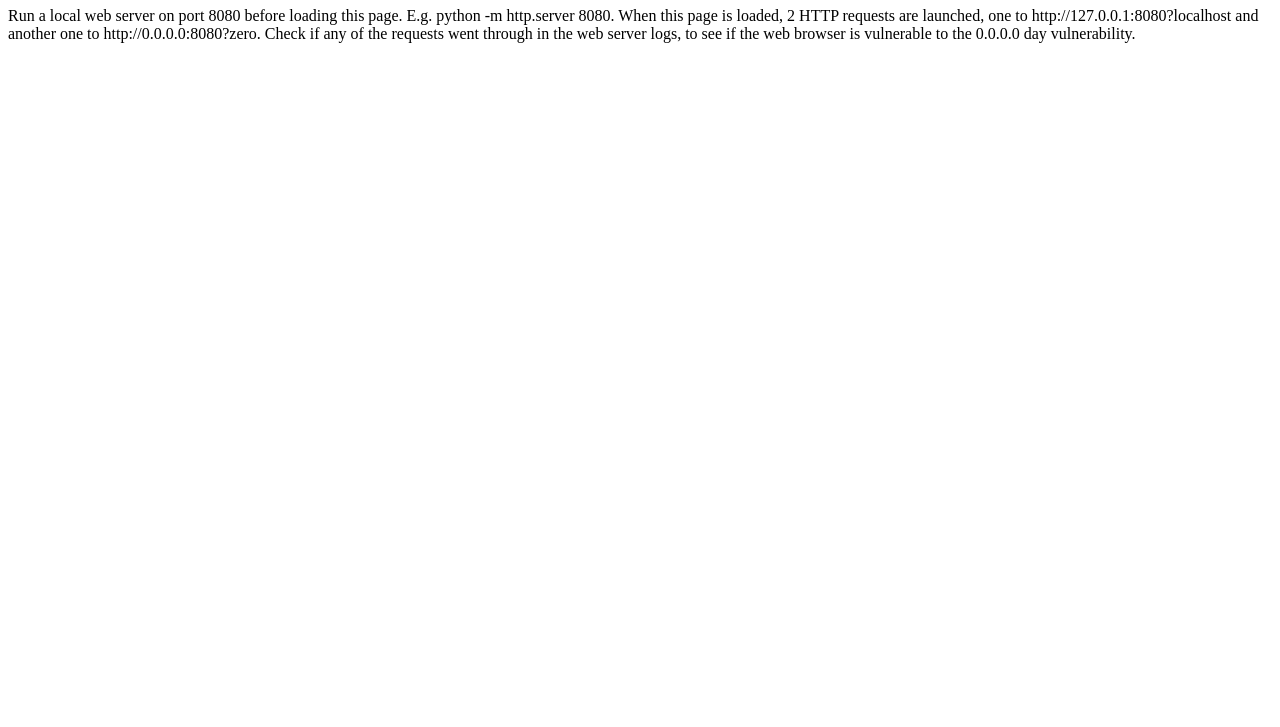
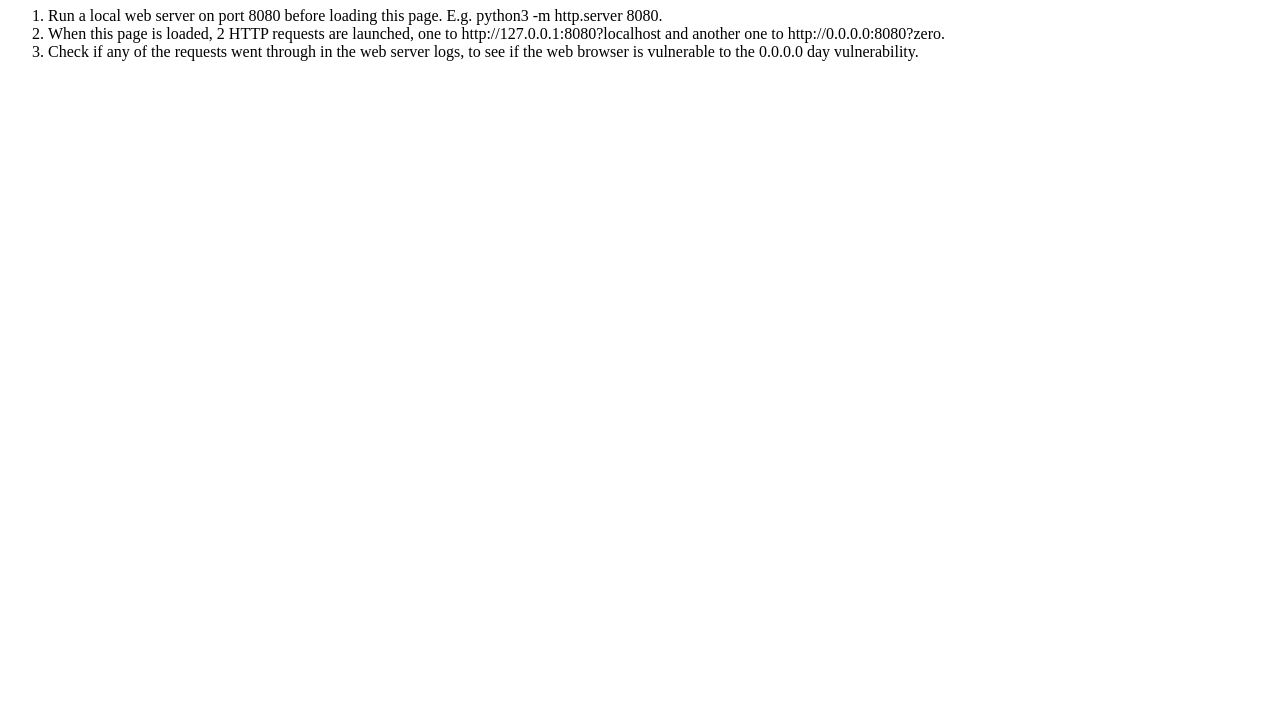
Before and after one commit to jllaneras/zero.zero.zero.zero, a plain HTML site: page index.html in a window 1280 px wide. Shown: the part 73-800 px from the top of the page. Drawn offline with Linux system fonts and the light colour scheme.

Commit message:
Update index.html

```diff
--- a/index.html
+++ b/index.html
@@ -4,11 +4,11 @@
 
 <h1><a href="https://www.oligo.security/blog/0-0-0-0-day-exploiting-localhost-apis-from-the-browser">0.0.0.0 day vulnerabilty</a> test</h1>
 
-<p>
-Run a local web server on port 8080 before loading this page. E.g. python -m http.server 8080.
-When this page is loaded, 2 HTTP requests are launched, one to http://127.0.0.1:8080?localhost and another one to http://0.0.0.0:8080?zero.
-Check if any of the requests went through in the web server logs, to see if the web browser is vulnerable to the 0.0.0.0 day vulnerability.
-</p>
+<ol>
+<li>Run a local web server on port 8080 before loading this page. E.g. python3 -m http.server 8080.</li>
+<li>When this page is loaded, 2 HTTP requests are launched, one to http://127.0.0.1:8080?localhost and another one to http://0.0.0.0:8080?zero.</li>
+<li>Check if any of the requests went through in the web server logs, to see if the web browser is vulnerable to the 0.0.0.0 day vulnerability.</li>
+</ol>
 
 <script src="http://127.0.0.1:8080?localhost"></script>
 <script src="http://0.0.0.0:8080?zero"></script>
```
